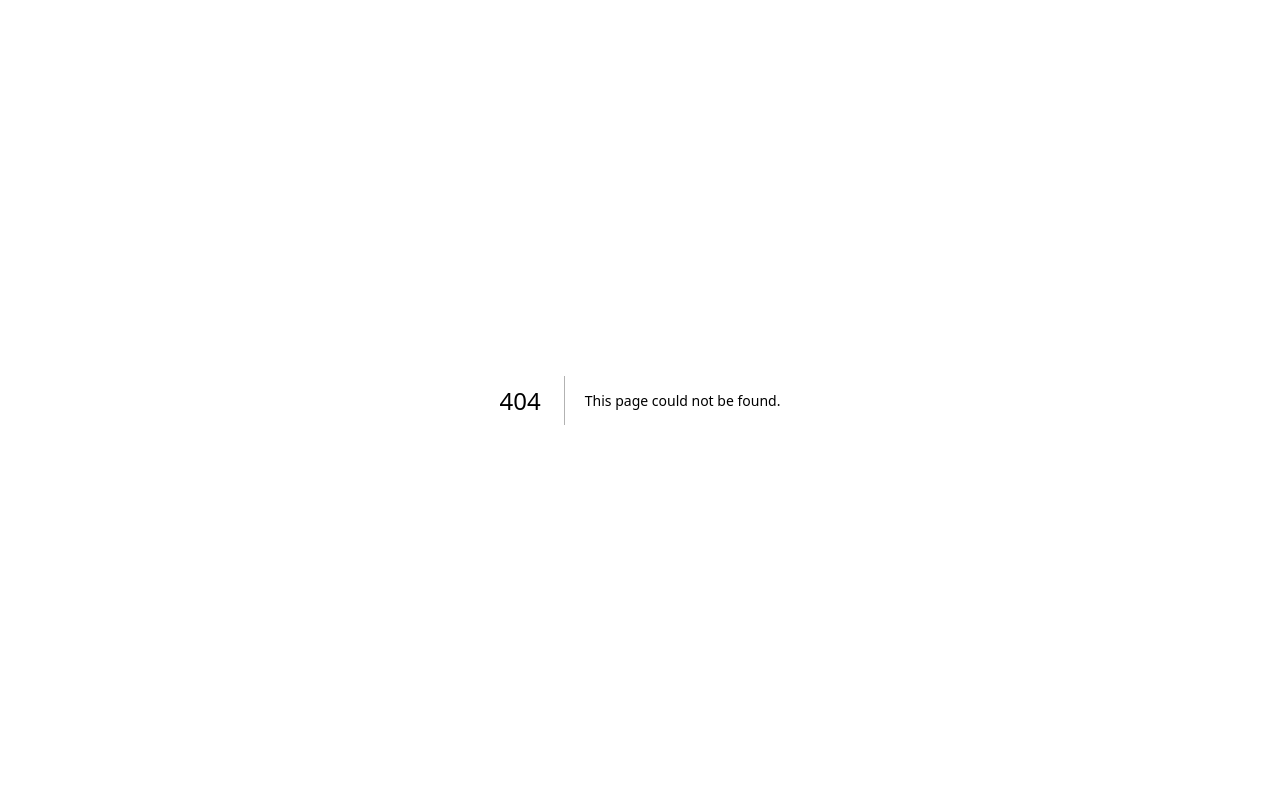
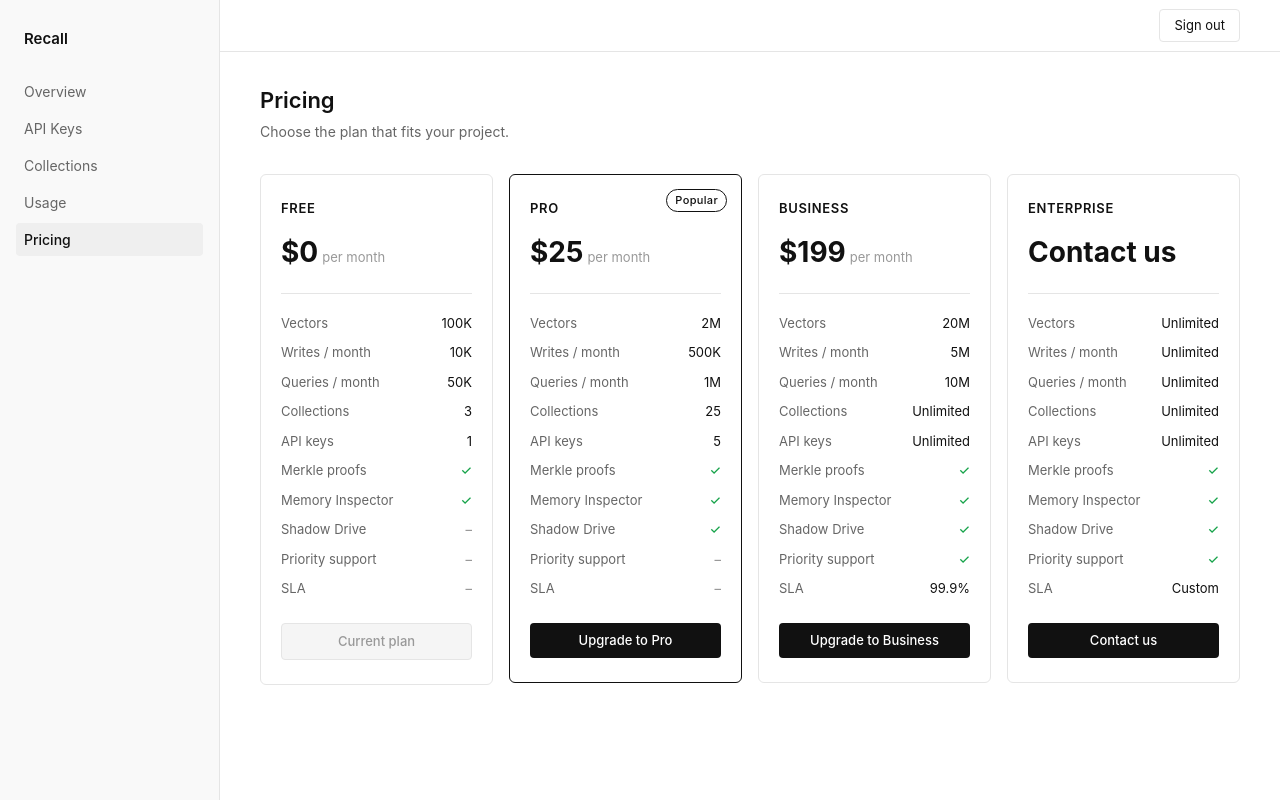
Before and after one commit to veclabs/recall-dashboard, a Next.js app: page /pricing in a window 1280 px wide. Before the commit this address had no page. Built offline with nearby package versions, Linux system fonts and the light colour scheme; no server answers.

Commit message:
feat(dashboard): implement plan-based usage limits and add pricing link to sidebar

```diff
--- /dev/null
+++ b/app/(dashboard)/pricing/page.tsx
@@ -0,0 +1,233 @@
+'use client';
+import { useEffect, useState } from 'react';
+import { getSupabase } from '@/lib/supabase';
+import { api } from '@/lib/api';
+
+type PlanKey = 'free' | 'pro' | 'business' | 'enterprise';
+
+interface PlanDef {
+  key: PlanKey;
+  name: string;
+  price: string;
+  priceNote: string;
+  cta: string;
+  ctaHref: string;
+  ctaDisabled?: boolean;
+  popular?: boolean;
+}
+
+const PLANS: PlanDef[] = [
+  {
+    key: 'free',
+    name: 'Free',
+    price: '$0',
+    priceNote: 'per month',
+    cta: 'Current plan',
+    ctaHref: '#',
+    ctaDisabled: true,
+  },
+  {
+    key: 'pro',
+    name: 'Pro',
+    price: '$25',
+    priceNote: 'per month',
+    cta: 'Upgrade to Pro',
+    ctaHref: '#',
+    popular: true,
+  },
+  {
+    key: 'business',
+    name: 'Business',
+    price: '$199',
+    priceNote: 'per month',
+    cta: 'Upgrade to Business',
+    ctaHref: '#',
+  },
+  {
+    key: 'enterprise',
+    name: 'Enterprise',
+    price: 'Contact us',
+    priceNote: '',
+    cta: 'Contact us',
+    ctaHref: 'mailto:hello@veclabs.xyz',
+  },
+];
+
+interface Feature {
+  label: string;
+  values: Record<PlanKey, string>;
+}
+
+const FEATURES: Feature[] = [
+  {
+    label: 'Vectors',
+    values: { free: '100K', pro: '2M', business: '20M', enterprise: 'Unlimited' },
+  },
+  {
+    label: 'Writes / month',
+    values: { free: '10K', pro: '500K', business: '5M', enterprise: 'Unlimited' },
+  },
+  {
+    label: 'Queries / month',
+    values: { free: '50K', pro: '1M', business: '10M', enterprise: 'Unlimited' },
+  },
+  {
+    label: 'Collections',
+    values: { free: '3', pro: '25', business: 'Unlimited', enterprise: 'Unlimited' },
+  },
+  {
+    label: 'API keys',
+    values: { free: '1', pro: '5', business: 'Unlimited', enterprise: 'Unlimited' },
+  },
+  {
+    label: 'Merkle proofs',
+    values: { free: '✓', pro: '✓', business: '✓', enterprise: '✓' },
+  },
+  {
+    label: 'Memory Inspector',
+    values: { free: '✓', pro: '✓', business: '✓', enterprise: '✓' },
+  },
+  {
+    label: 'Shadow Drive',
+    values: { free: '–', pro: '✓', business: '✓', enterprise: '✓' },
+  },
+  {
+    label: 'Priority support',
+    values: { free: '–', pro: '–', business: '✓', enterprise: '✓' },
+  },
+  {
+    label: 'SLA',
+    values: { free: '–', pro: '–', business: '99.9%', enterprise: 'Custom' },
+  },
+];
+
+function featureColor(val: string): string {
+  if (val === '✓') return '#16a34a';
+  if (val === '–') return '#999';
+  return '#111';
+}
+
+export default function PricingPage() {
+  const [currentPlan, setCurrentPlan] = useState<PlanKey>('free');
+
+  useEffect(() => {
+    async function load() {
+      try {
+        const { data } = await getSupabase().auth.getSession();
+        const token = data.session?.access_token ?? '';
+        const keys = await api.listKeys(token);
+        const key = keys?.[0]?.key ?? keys?.[0]?.id ?? token;
+        const result = await api.getUsage(key);
+        const raw = (result?.plan ?? 'free').toLowerCase() as PlanKey;
+        if (['free', 'pro', 'business', 'enterprise'].includes(raw)) {
+          setCurrentPlan(raw);
+        }
+      } catch {
+        // default to free
+      }
+    }
+    load();
+  }, []);
+
+  return (
+    <div>
+      <div style={{ marginBottom: 32 }}>
+        <h1 style={{ fontSize: 22, fontWeight: 600, color: '#111', margin: '0 0 4px' }}>Pricing</h1>
+        <p style={{ fontSize: 14, color: '#666', margin: 0 }}>Choose the plan that fits your project.</p>
+      </div>
+
+      <div style={{
+        display: 'grid',
+        gridTemplateColumns: 'repeat(auto-fit, minmax(210px, 1fr))',
+        gap: 16,
+        alignItems: 'start',
+      }}>
+        {PLANS.map(plan => {
+          const isCurrentPlan = plan.key === currentPlan;
+          const isFree = plan.key === 'free';
+          const ctaDisabled = isFree && isCurrentPlan;
+
+          return (
+            <div
+              key={plan.key}
+              style={{
+                border: plan.popular ? '1px solid #111' : '1px solid #e5e5e5',
+                borderRadius: 6,
+                background: '#fff',
+                padding: '24px 20px',
+                display: 'flex',
+                flexDirection: 'column',
+                position: 'relative',
+              }}
+            >
+              {plan.popular && (
+                <span style={{
+                  position: 'absolute',
+                  top: 14,
+                  right: 14,
+                  fontSize: 11,
+                  fontWeight: 500,
+                  color: '#111',
+                  border: '1px solid #111',
+                  borderRadius: 99,
+                  padding: '2px 8px',
+                  letterSpacing: '0.03em',
+                }}>
+                  Popular
+                </span>
+              )}
+
+              <p style={{ fontSize: 13, fontWeight: 600, color: '#111', margin: '0 0 12px', textTransform: 'uppercase', letterSpacing: '0.05em' }}>
+                {plan.name}
+              </p>
+
+              <div style={{ marginBottom: 20 }}>
+                <span style={{ fontSize: 28, fontWeight: 700, color: '#111' }}>{plan.price}</span>
+                {plan.priceNote && (
+                  <span style={{ fontSize: 13, color: '#999', marginLeft: 4 }}>{plan.priceNote}</span>
+                )}
+              </div>
+
+              <div style={{ borderTop: '1px solid #e5e5e5', marginBottom: 20 }} />
+
+              <div style={{ display: 'flex', flexDirection: 'column', gap: 10, flex: 1, marginBottom: 24 }}>
+                {FEATURES.map(feature => {
+                  const val = feature.values[plan.key];
+                  return (
+                    <div key={feature.label} style={{ display: 'flex', justifyContent: 'space-between', alignItems: 'center', fontSize: 13 }}>
+                      <span style={{ color: '#666' }}>{feature.label}</span>
+                      <span style={{ color: featureColor(val), fontWeight: val === '✓' || val === '–' ? 500 : 400 }}>
+                        {val}
+                      </span>
+                    </div>
+                  );
+                })}
+              </div>
+
+              <a
+                href={plan.key === 'enterprise' ? 'mailto:hello@veclabs.xyz' : (isCurrentPlan ? '#' : plan.ctaHref)}
+                style={{
+                  display: 'block',
+                  textAlign: 'center',
+                  padding: '8px 14px',
+                  borderRadius: 4,
+                  fontSize: 13,
+                  fontWeight: 500,
+                  textDecoration: 'none',
+                  cursor: ctaDisabled ? 'default' : 'pointer',
+                  background: ctaDisabled ? '#f5f5f5' : '#111',
+                  color: ctaDisabled ? '#999' : '#fff',
+                  border: ctaDisabled ? '1px solid #e5e5e5' : 'none',
+                  pointerEvents: ctaDisabled ? 'none' : 'auto',
+                }}
+                aria-disabled={ctaDisabled}
+              >
+                {isCurrentPlan && plan.key !== 'enterprise' ? 'Current plan' : plan.cta}
+              </a>
+            </div>
+          );
+        })}
+      </div>
+    </div>
+  );
+}
--- a/app/(dashboard)/usage/page.tsx
+++ b/app/(dashboard)/usage/page.tsx
@@ -4,10 +4,20 @@ import { getSupabase } from '@/lib/supabase';
 import { api } from '@/lib/api';
 import UsageBar from '@/components/UsageBar';
 
-const FREE_LIMITS = {
-  writes: 10000,
-  queries: 10000,
-  vectors: 100000,
+type PlanKey = 'free' | 'pro' | 'business' | 'enterprise';
+
+const PLAN_LIMITS: Record<PlanKey, { writes: number; queries: number; vectors: number }> = {
+  free:       { writes: 10_000,    queries: 50_000,     vectors: 100_000   },
+  pro:        { writes: 500_000,   queries: 1_000_000,  vectors: 2_000_000 },
+  business:   { writes: -1,        queries: -1,          vectors: -1        },
+  enterprise: { writes: -1,        queries: -1,          vectors: -1        },
+};
+
+const PLAN_LABELS: Record<PlanKey, string> = {
+  free: 'Free',
+  pro: 'Pro',
+  business: 'Business',
+  enterprise: 'Enterprise',
 };
 
 interface UsageData {
@@ -15,6 +25,14 @@ interface UsageData {
   writes?: number;
   queries?: number;
   vectors?: number;
+}
+
+function normalizePlan(raw?: string): PlanKey {
+  const s = (raw ?? 'free').toLowerCase();
+  if (s === 'pro') return 'pro';
+  if (s === 'business') return 'business';
+  if (s === 'enterprise') return 'enterprise';
+  return 'free';
 }
 
 export default function UsagePage() {
@@ -41,35 +59,48 @@ export default function UsagePage() {
     load();
   }, []);
 
-  const plan = usage.plan ?? 'free';
-  const isFreePlan = plan.toLowerCase() === 'free';
+  const plan = normalizePlan(usage.plan);
+  const limits = PLAN_LIMITS[plan];
+  const isUnlimited = limits.writes === -1;
+  const isFreePlan = plan === 'free';
 
   return (
     <div>
-      <div style={{ marginBottom: 32 }}>
-        <h1 style={{ fontSize: 22, fontWeight: 600, color: '#111', margin: '0 0 4px' }}>Usage</h1>
-        <p style={{ fontSize: 14, color: '#666', margin: 0 }}>{month}</p>
-      </div>
-
-      <div style={{ marginBottom: 24 }}>
+      <div style={{ display: 'flex', alignItems: 'center', gap: 10, marginBottom: 4 }}>
+        <h1 style={{ fontSize: 22, fontWeight: 600, color: '#111', margin: 0 }}>Usage</h1>
         <span style={{
-          display: 'inline-block', fontSize: 12, fontWeight: 500,
-          padding: '3px 10px', borderRadius: 20, border: '1px solid #e5e5e5',
-          color: isFreePlan ? '#666' : '#16a34a',
-          background: isFreePlan ? '#fff' : '#f0fdf4',
-          textTransform: 'uppercase', letterSpacing: '0.05em',
+          fontSize: 12,
+          color: '#666',
+          border: '1px solid #e5e5e5',
+          borderRadius: 99,
+          padding: '2px 10px',
         }}>
-          {isFreePlan ? 'Free' : 'Pro'}
+          {PLAN_LABELS[plan]}
         </span>
       </div>
+      <p style={{ fontSize: 14, color: '#666', margin: '0 0 32px' }}>{month}</p>
 
       {loading ? (
         <p style={{ color: '#999', fontSize: 14 }}>Loading...</p>
+      ) : isUnlimited ? (
+        <div style={{ maxWidth: 480 }}>
+          {(['Writes', 'Queries', 'Vectors'] as const).map(label => (
+            <div key={label} style={{ marginBottom: 20 }}>
+              <div style={{ display: 'flex', justifyContent: 'space-between', fontSize: 13, color: '#111', marginBottom: 6 }}>
+                <span>{label}</span>
+                <span style={{ color: '#999' }}>Unlimited</span>
+              </div>
+              <div style={{ background: '#f0f0f0', borderRadius: 4, height: 6 }}>
+                <div style={{ width: '100%', height: '100%', borderRadius: 4, background: '#111', opacity: 0.15 }} />
+              </div>
+            </div>
+          ))}
+        </div>
       ) : (
         <div style={{ maxWidth: 480 }}>
-          <UsageBar label="Writes" used={usage.writes ?? 0} limit={FREE_LIMITS.writes} />
-          <UsageBar label="Queries" used={usage.queries ?? 0} limit={FREE_LIMITS.queries} />
-          <UsageBar label="Vectors" used={usage.vectors ?? 0} limit={FREE_LIMITS.vectors} />
+          <UsageBar label="Writes"   used={usage.writes  ?? 0} limit={limits.writes}  />
+          <UsageBar label="Queries"  used={usage.queries ?? 0} limit={limits.queries} />
+          <UsageBar label="Vectors"  used={usage.vectors ?? 0} limit={limits.vectors} />
         </div>
       )}
 
@@ -78,12 +109,13 @@ export default function UsagePage() {
           <p style={{ fontSize: 14, color: '#666', margin: '0 0 12px' }}>
             Need more? Upgrade to Pro for higher limits.
           </p>
-          <button style={{
-            background: '#111', color: '#fff', border: 'none', padding: '8px 16px',
-            borderRadius: 4, fontSize: 13, cursor: 'pointer', fontWeight: 500,
+          <a href="/pricing" style={{
+            display: 'inline-block',
+            background: '#111', color: '#fff', textDecoration: 'none',
+            padding: '8px 16px', borderRadius: 4, fontSize: 13, fontWeight: 500,
           }}>
-            Upgrade to Pro
-          </button>
+            View pricing
+          </a>
         </div>
       )}
     </div>
--- a/components/Sidebar.tsx
+++ b/components/Sidebar.tsx
@@ -7,6 +7,7 @@ const links = [
   { href: '/keys', label: 'API Keys' },
   { href: '/collections', label: 'Collections' },
   { href: '/usage', label: 'Usage' },
+  { href: '/pricing', label: 'Pricing' },
 ];
 
 export default function Sidebar() {
```
